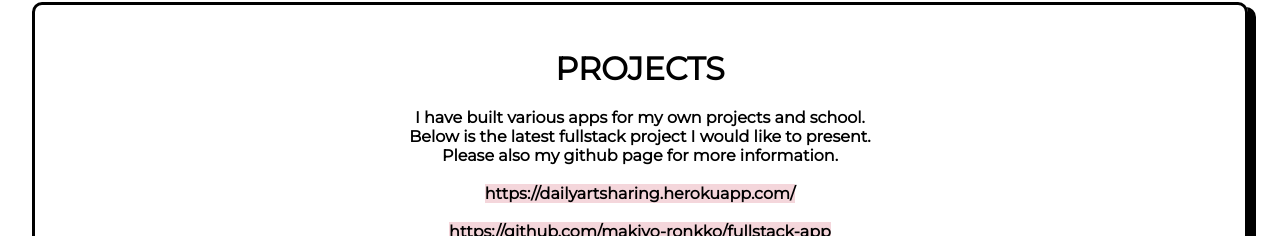
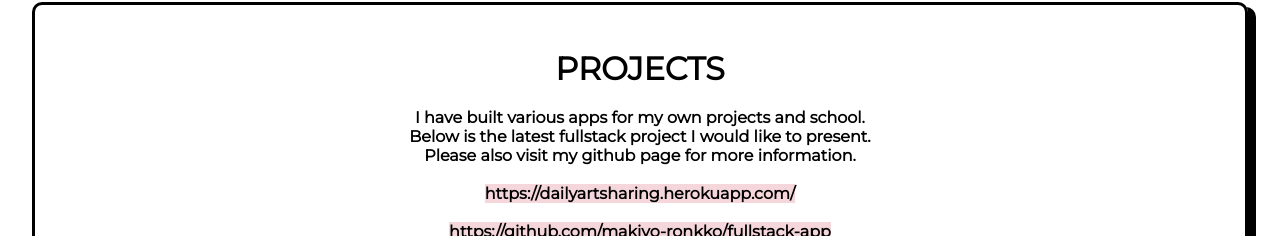
Before and after one commit to makiyo-ronkko/makiyo-website, a React (Create React App) app: page / in a window 1280 px wide. Shown: the part 1040-1276 px from the top of the page. Built offline with nearby package versions, Linux system fonts and the light colour scheme.

Commit message:
Update text

```diff
--- a/src/Components/Project/Project.js
+++ b/src/Components/Project/Project.js
@@ -8,7 +8,7 @@ class Project extends Component {
     githubLink: 'https://github.com/makiyo-ronkko/fullstack-app',
     about1: 'I have built various apps for my own projects and school.',
     about2: 'Below is the latest fullstack project I would like to present.',
-		about3: 'Please also my github page for more information.',
+    about3: 'Please also visit my github page for more information.',
     title: '♢ Daily Art Sharing ♢',
     appDesc:
       "'Daily Art Sharing' is a social media app where people can share arts and pictures daily and get ideas and inspiration from peer artists.",
```
Lines whose indentation alone changed are shown as unchanged.
